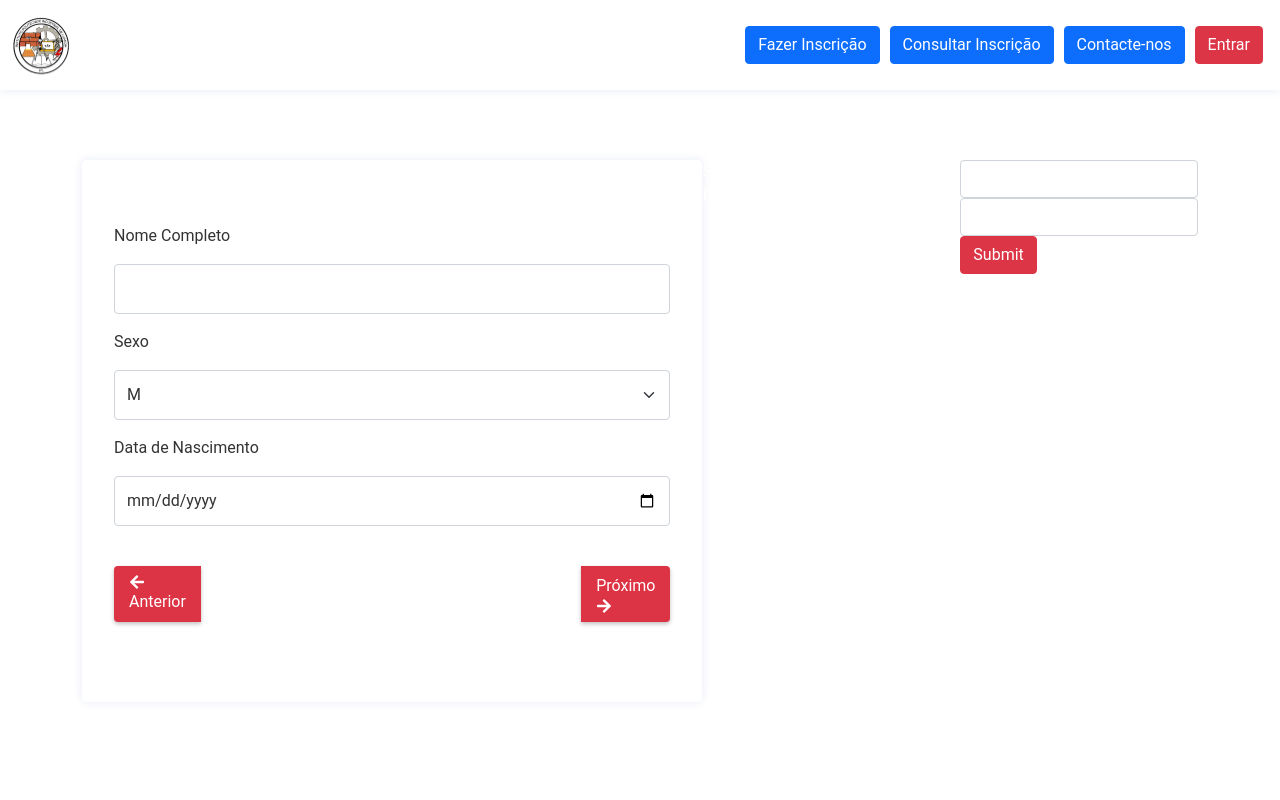
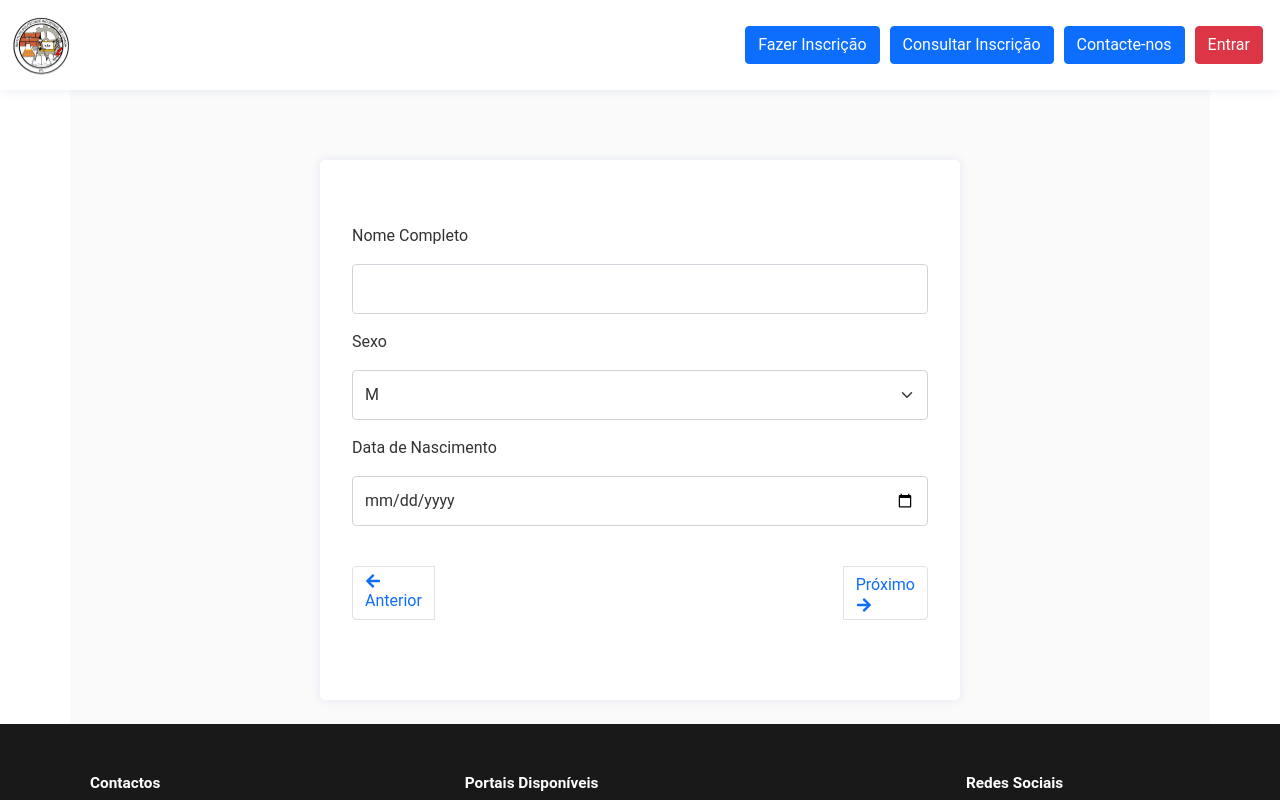
Before and after one commit to pedrodls/insc_ipil_client, a React (Vite) app: page /signup in a window 1280 px wide. Shown: the top 800 px of the page. Built offline with nearby package versions, Linux system fonts and the light colour scheme.

Commit message:
signup initial design

```diff
--- a/src/pages/signup/SignUp.module.scss
+++ b/src/pages/signup/SignUp.module.scss
@@ -1,31 +1,22 @@
-.background {
-    height: 100vh;
-    position: relative;
-    margin: 0;
-    padding: 0;
-    border: 0;
-    border-bottom-left-radius: 6px;
-    border-bottom-right-radius: 6px;
+.container-signup{
+    background-color: rgba(250, 250, 250, 0.897);
 }
-.container{
-    padding-top: 20vh;
-    color: #fff;
-    z-index: 2;
-    position: relative;
+.content-form{
+    margin-top: 20vh !important;
 }
 .options ul{
     display: flex;
     justify-content: space-between;
-}
-.options ul li a{
+    ul li a{
         background: #dc3445 !important;
         box-shadow: 0px 2px 4px rgba(0, 0, 0, 0.25);
         color: #fff !important;
         border:rgba(31, 39, 52, 0.7);
         padding: 8px 15px;
     }
-.options ul li a:hover{
+    ul li a:hover{
         background: #bb2d3b !important;
         cursor: pointer;
         border:#bb2d3b;
     }
+}
--- a/src/pages/signup/SignUp.tsx
+++ b/src/pages/signup/SignUp.tsx
@@ -1,5 +1,5 @@
 import { useState } from 'react';
-import { Navbar, Form, Input, Select } from './../../envs/elements';
+import { Navbar, Form, Input, Select, Footer } from './../../envs/elements';
 import styles from './SignUp.module.scss';
 import { FaArrowLeft, FaArrowRight } from 'react-icons/fa';
 import { useForm } from 'react-hook-form';
@@ -21,14 +21,16 @@ export default function SignUp() {
 
     return (
         <>
-            <Navbar />
-            <div className={styles.background + " page-header header-filter"}>
-                <div className={styles.container + " container"}>
+            <Navbar isSignUp={true} />
+            <section className={`${styles['container-signup']} container`}>
                 <div className="row">
-                        <div className="d-flex justify-content-center mb-4">
+                    <div className={`${styles['content-form']} d-flex justify-content-center mb-4`}>
                         <Form _class="sign_up">
                             <Carousel activeIndex={index} interval={300} indicators={false} slide={false} fade controls={false}>
                                 <Carousel.Item>
+                                    <div>
+
+                                    </div>
                                     <div>
                                         <Input validate={true} text="Nome Completo" type="text" name="fullName" placeholder="" _class="signup" handleEvent={handleChange} />
                                         <Select text="Sexo" id="cmbSexo" _options={[{ id: 'M', name: 'M' }, { id: 'F', name: 'F' }]} handle={handleSelect} _class="signup" />
@@ -123,18 +125,16 @@ export default function SignUp() {
                             </nav>
                         </Form>
 
-                            Seccção de Teste o React-Hook-Form
-                            <form onSubmit={handleSubmit(onSubmit)}>
-                                <input type="text" className="form-control" {...register('fullName', {required: true, pattern: /^\w$/})} />
-                                <input type="text" className="form-control" {...register('bi', {required: true, minLength: 14})} />
+                        {/*<form onSubmit={handleSubmit(onSubmit)}>
+                            <input type="text" className="form-control" {...register('fullName', { required: true, pattern: /^\w$/ })} />
+                            <input type="text" className="form-control" {...register('bi', { required: true, minLength: 14 })} />
                             <input type="submit" className="btn btn-danger" />
                             {errors.fullName && <h1 className="text-dark">Nome Errado</h1>}
-                                {errors.bi && <span>Bilhete</span>}
-                            </form>
+                        </form>*/}
                     </div>
                 </div>
-                </div>
-            </div>
+            </section>
+            <Footer />
         </>
     )
 }
```
Lines whose indentation alone changed are shown as unchanged.
